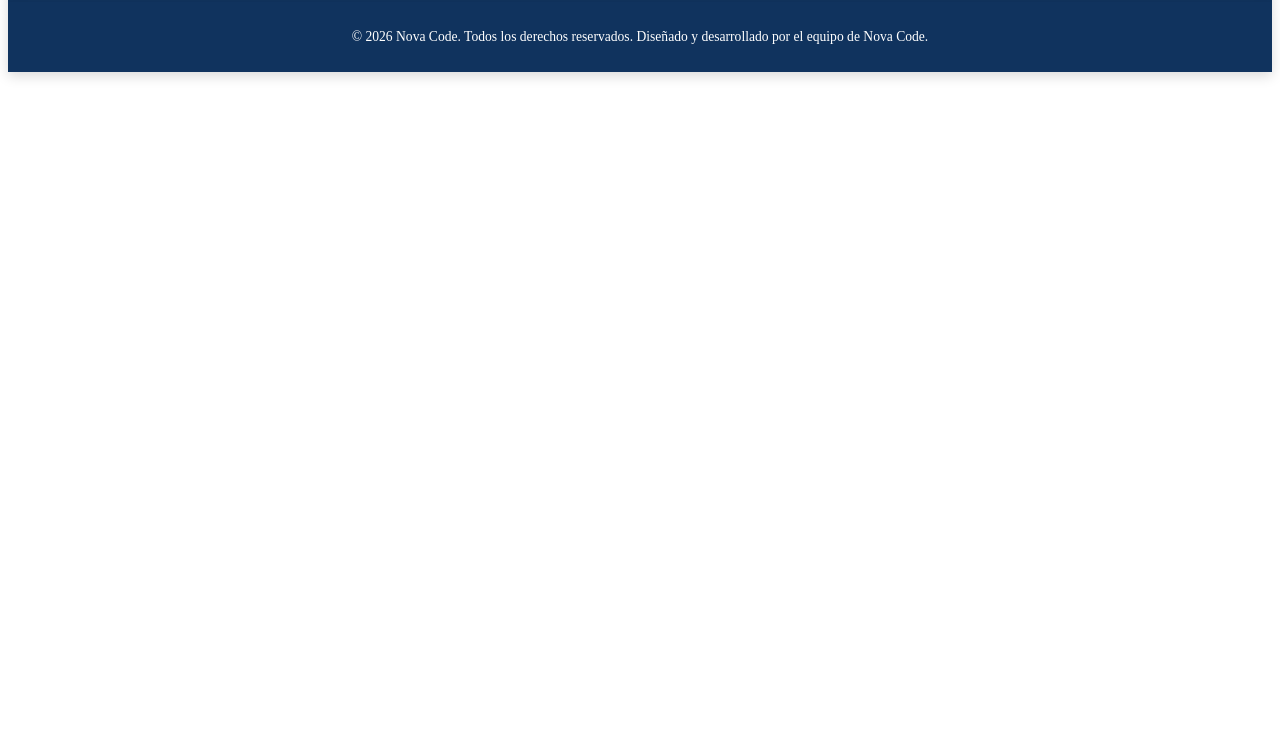
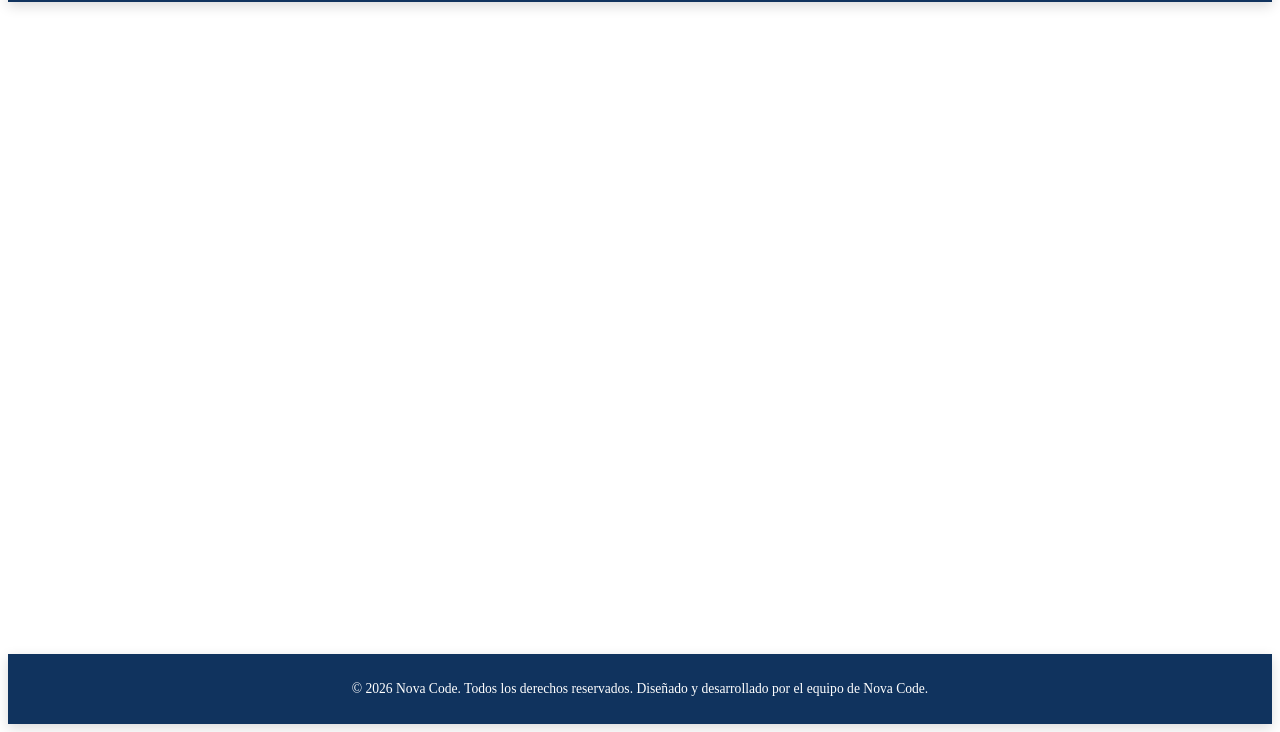
Before and after one commit to moigarcia00/PROYECTO-VALDORIA, a plain HTML site: page culture.html in a window 1280 px wide. Shown: the part 84-816 px from the top of the page. Drawn offline with Linux system fonts and the light colour scheme.

Commit message:
Update dev version with latest changes

```diff
--- a/footer.css
+++ b/footer.css
@@ -16,6 +16,12 @@
   line-height: 1.6;
   margin: 0;
 }
+body {
+  display: flex;
+  flex-direction: column;
+  min-height: 100vh;
+}
+
 main {
   flex: 1;
 }
```
